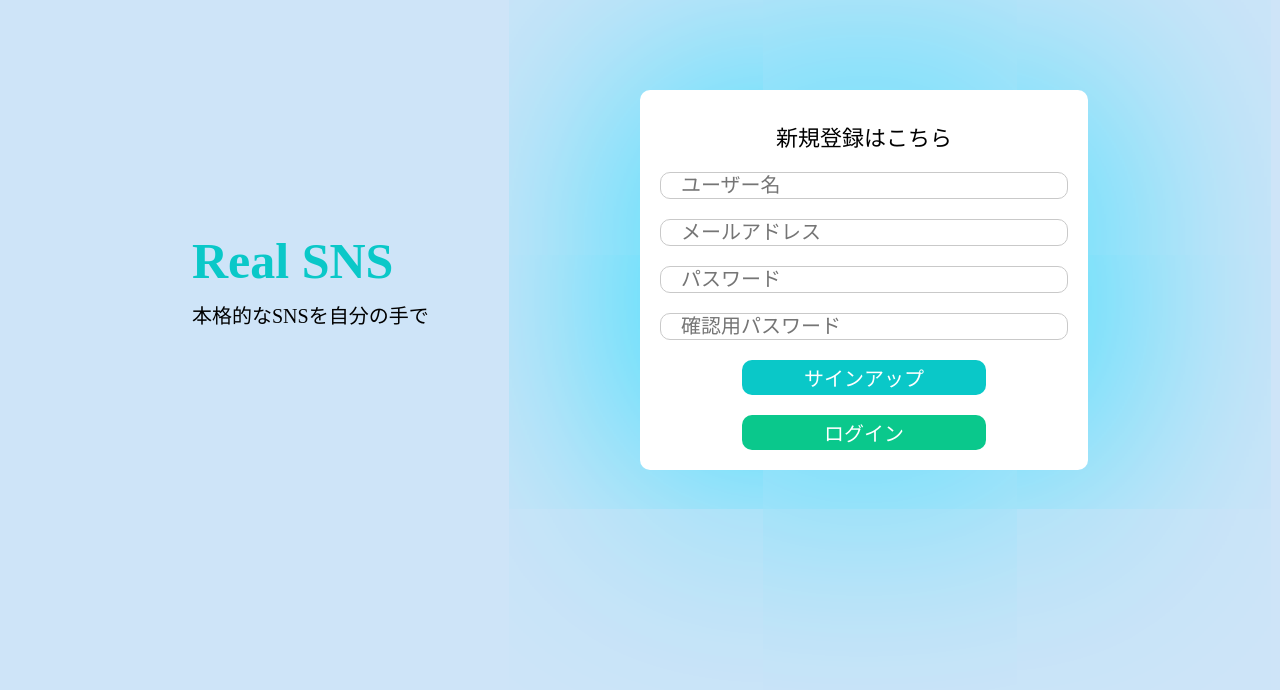
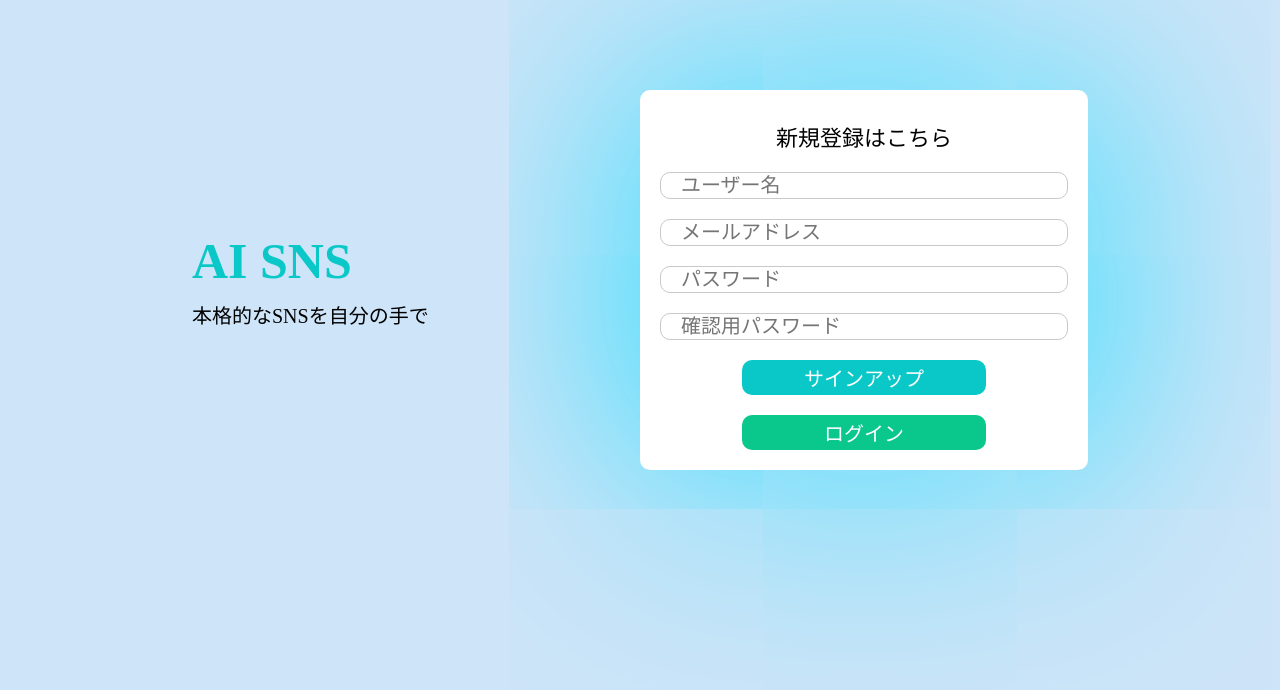
Before and after one commit to s-kimura-safie/ai_scholar_net, a React (Create React App) app in the folder real_sns_frontend/: page / in a window 1280 px wide. Shown: the top 690 px of the page. Built offline with nearby package versions, Linux system fonts and the light colour scheme.

Commit message:
製品名の変更

```diff
--- a/real_sns_frontend/public/index.html
+++ b/real_sns_frontend/public/index.html
@@ -10,7 +10,7 @@
   <link rel="apple-touch-icon" href="%PUBLIC_URL%/logo192.png" />
   <link rel="manifest" href="%PUBLIC_URL%/manifest.json" />
   <link rel="stylesheet" href="http://localhost:3000/assets/style.css">
-  <title>Real SNS</title>
+  <title>AI SNS</title>
 </head>
 
 <body>
--- a/real_sns_frontend/src/components/rightbar/Rightbar.jsx
+++ b/real_sns_frontend/src/components/rightbar/Rightbar.jsx
@@ -70,7 +70,7 @@ export default function Rightbar({ user }) {
                     {friends.map((user) => (
                         <div className="rightbarFollowing" key={user._id}>
                             <Link to={`/profile/${user.username}`}>
-                                <img src={PUBLIC_FOLDER + user.profilePicture || PUBLIC_FOLDER + "/person/noAvatar.png"} alt="" className="rightbarFollowingImg" />
+                                <img src={PUBLIC_FOLDER + user.profilePicture || PUBLIC_FOLDER + "/person/noAvatar.png"} alt="" className="rightbarFollowingImg" loading="lazy" />
                             </Link>
                             <span className="rightbarFollowingName">{user.username}</span>
                         </div>
--- a/real_sns_frontend/src/components/topbar/Topbar.jsx
+++ b/real_sns_frontend/src/components/topbar/Topbar.jsx
@@ -36,7 +36,7 @@ export default function Topbar() {
         <div className="topbarContainer">
             <div className="topbarLeft">
                 <Link to="/" style={{ textDecoration: 'none' }}>
-                    <span className="logo">Real SNS</span>
+                    <span className="logo">AI SNS</span>
                 </Link>
             </div>
             <div className="topbarCenter">
--- a/real_sns_frontend/src/pages/login/Login.jsx
+++ b/real_sns_frontend/src/pages/login/Login.jsx
@@ -26,7 +26,7 @@ function Login() {
             <div className="loginWrapper">
                 <div className="loginLeft">
 
-                    <h3 className='loginLogo'>Real SNS</h3>
+                    <h3 className='loginLogo'>AI SNS</h3>
                     <span className="loginDesc">本格的なSNSを自分の手で</span>
                 </div>
                 <div className="loginRight">
--- a/real_sns_frontend/src/pages/register/Register.jsx
+++ b/real_sns_frontend/src/pages/register/Register.jsx
@@ -45,7 +45,7 @@ function Register() {
             <div className="loginWrapper">
                 <div className="loginLeft">
 
-                    <h3 className='loginLogo'>Real SNS</h3>
+                    <h3 className='loginLogo'>AI SNS</h3>
                     <span className="loginDesc">本格的なSNSを自分の手で</span>
                 </div>
                 <div className="loginRight">
```
